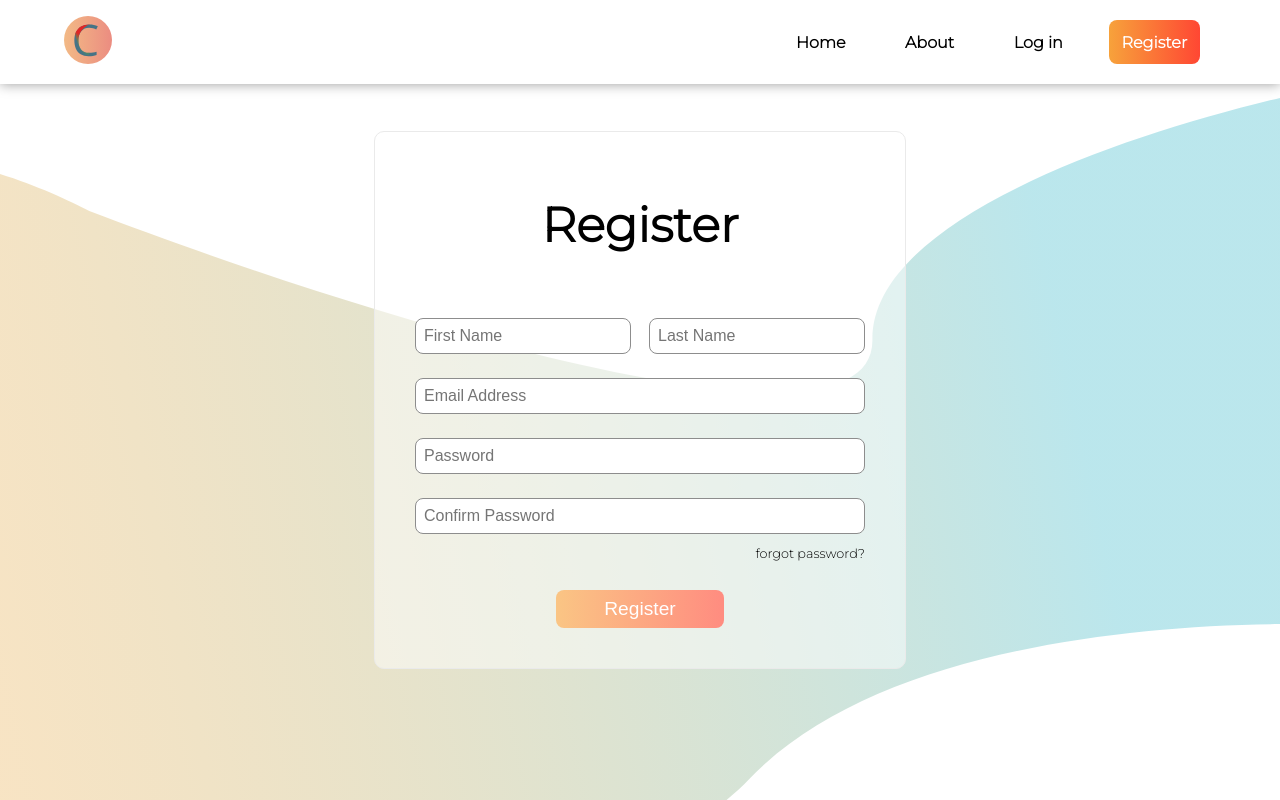
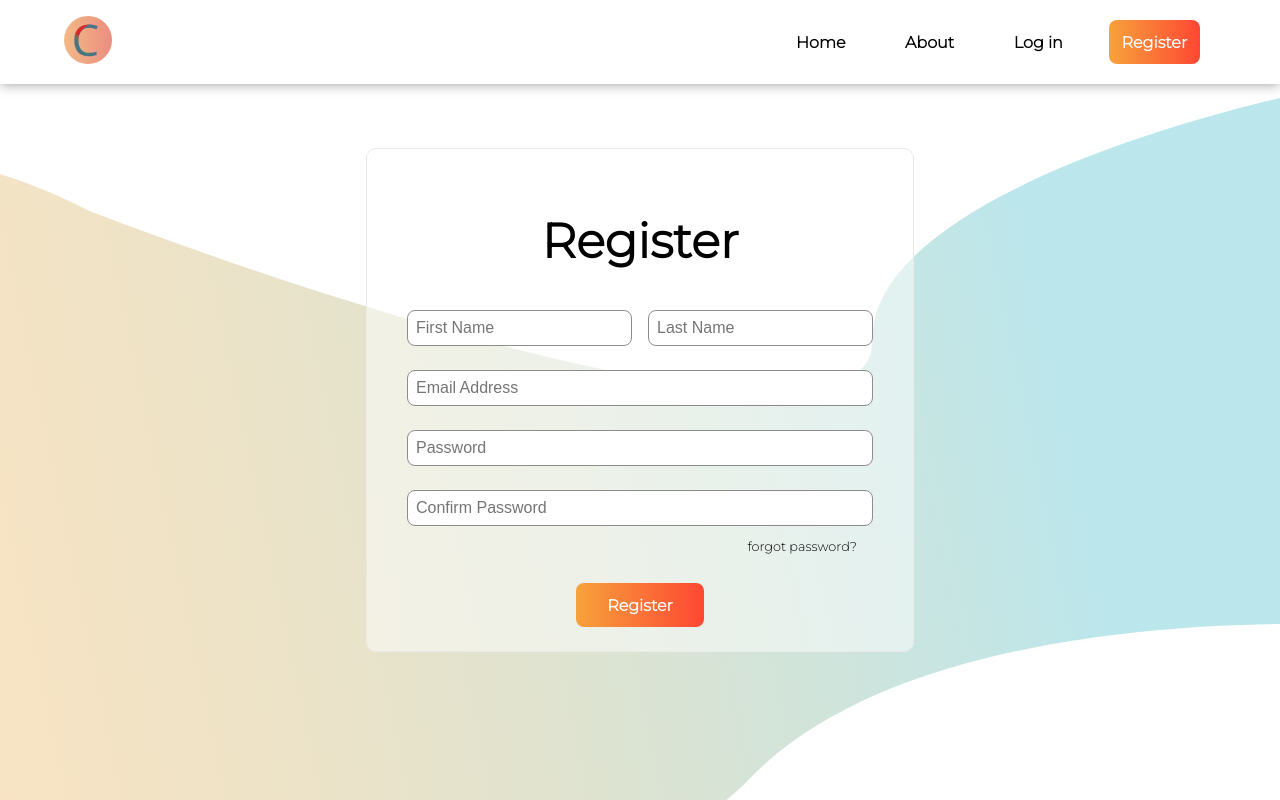
Before and after one commit to jermainejanszen/carta, a Next.js app: page /register in a window 1280 px wide. Built offline with nearby package versions, Linux system fonts and the light colour scheme.

Commit message:
updated register button

```diff
--- a/pages/register/index.tsx
+++ b/pages/register/index.tsx
@@ -1,4 +1,5 @@
 import SplashNavBar from "../../widgets/SplashNavBar";
+import Button from "../../components/Button";
 import styles from "../../styles/Register.module.scss";
 
 interface Props {
@@ -6,6 +7,11 @@ interface Props {
 }
 
 const Register = (props: Props) => {
+
+  const handleRegister = (e) => {
+    e.preventDefault();
+  }
+
   return (
     <div className={styles.container}>
       <header className={styles.header}>
@@ -15,8 +21,12 @@ const Register = (props: Props) => {
       <div className={styles.card}>
         <h2>Register</h2>
 
-        <form className={styles.form} action="" id="register-form">
-          <div>
+        <form
+          className={styles.form}
+          action=""
+          id="register-form">
+
+          <div className={styles.formName}>
             <input
               placeholder="First Name"
               type="text"
@@ -28,6 +38,7 @@ const Register = (props: Props) => {
               name="lastname"
               autoCorrect="off" />
           </div>
+
           <input
             placeholder="Email Address"
             type="email"
@@ -42,11 +53,16 @@ const Register = (props: Props) => {
             type="password"
             name="confirmpassword"
             autoComplete="off" />
+
+          <p className={styles.forgotPass}>forgot password?</p>
+
+          <Button
+            palette="primary"
+            onClick={handleRegister}>
+            Register
+          </Button>
+
         </form>
-
-        <p className={styles.forgotPass}>forgot password?</p>
-
-        <input className={styles.button} type="button" form="register-form" value="Register" />
       </div>
     </div>
   )
--- a/styles/Register.module.scss
+++ b/styles/Register.module.scss
@@ -44,21 +44,6 @@
   }
 }
 
-.button {
-    padding: 0.5rem 3rem;
-    margin: 1rem 0;
-    color: white;
-    background-color: $red500;
-    border: none;
-    border-radius: 8px;
-    font-size: 1.2rem;
-    background-image: linear-gradient(to right, $orange500, $red500);
-}
-
-.button:hover {
-    cursor: pointer;
-}
-
 .form{
   display: flex;
   flex-direction: column;
@@ -83,13 +68,28 @@
     box-shadow: 1px 0px 6px $aqua500;
   }
 
-    div {
+  :last-child {
+    margin-top: 1rem;
+    width: 8rem;
+    align-self: center;
+  }
+
+  .formName {
+    width: 100%;
     display: flex;
     justify-content: space-between;
+
+    > * {
+      width: 50%;
     }
 
-    div > input {
-        width: 48%;
+    :first-child {
+      margin: 0 0.5rem 0 0;
+    }
+
+    :last-child {
+      margin: 0 0 0 0.5rem;
+    }
   }
 }
 
```
Lines whose indentation alone changed are shown as unchanged.
